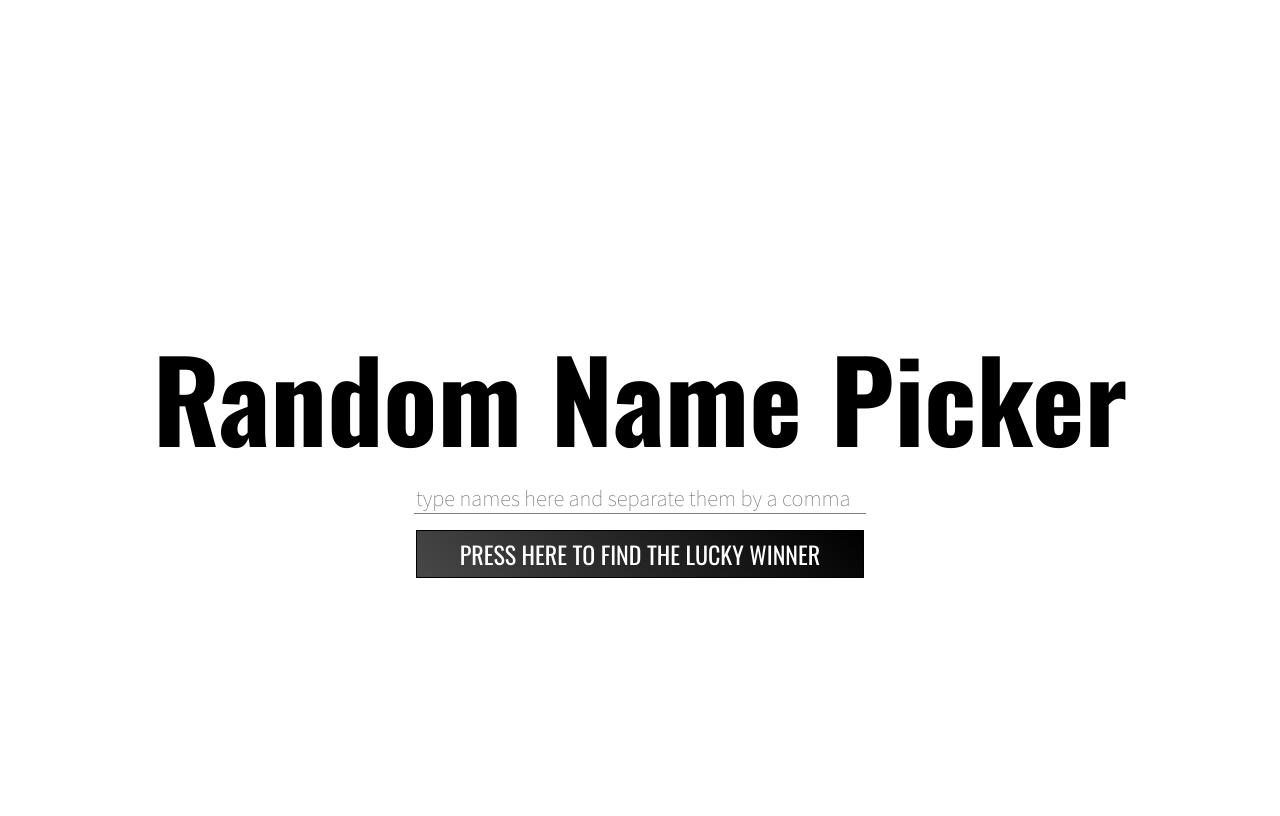
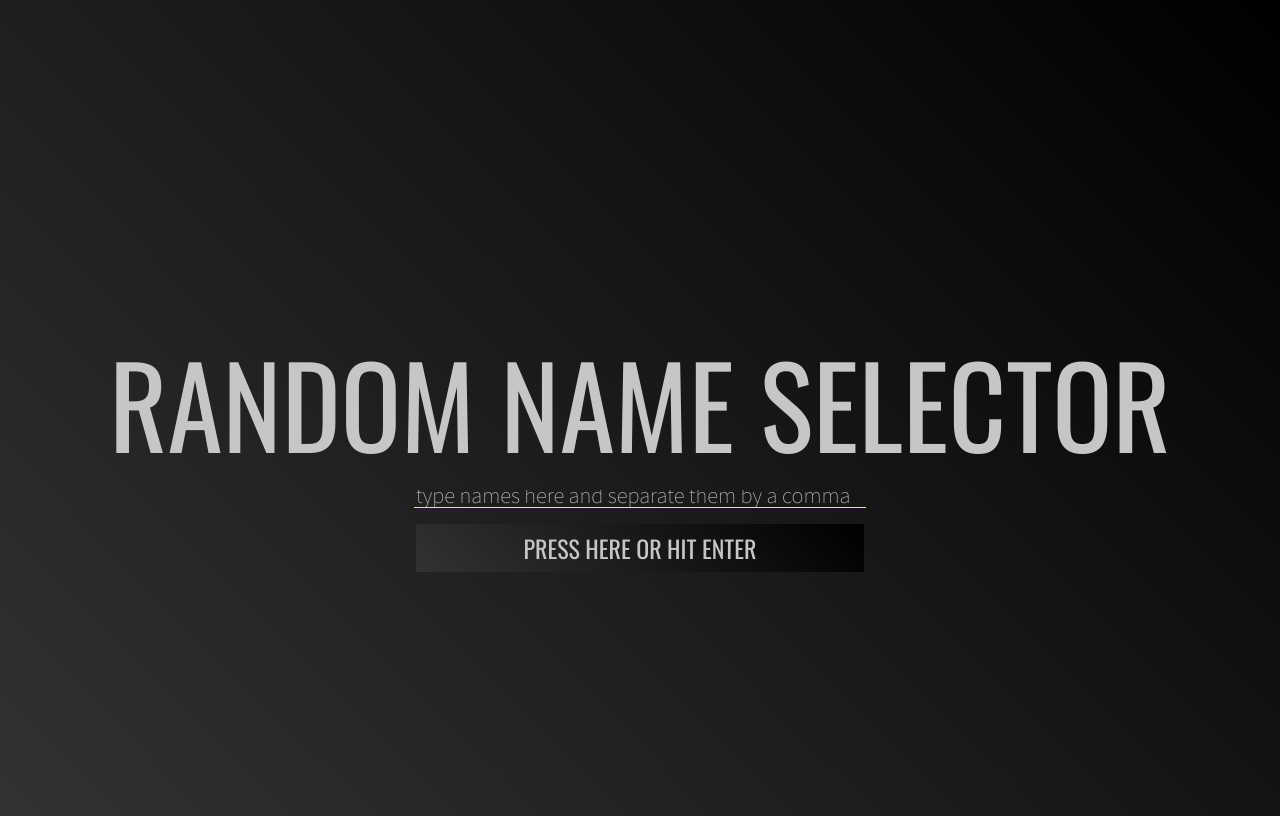
Before and after one commit to austramarta/name-selector, a plain HTML site: page index.html in a window 1280 px wide. Drawn offline with nearby package versions, Linux system fonts and the light colour scheme.

Commit message:
additional temporary styling

```diff
--- a/index.html
+++ b/index.html
@@ -11,7 +11,7 @@
 <body>
     <header>
         <div>
-            <h1>Random Name Picker</h1>
+            <h1>RANDOM NAME SELECTOR</h1>
         </div>
     </header>
     <section>
@@ -20,7 +20,7 @@
                 cols="100"></input>
         </div>
         <div>
-            <button id="select-name" onclick="enterNames()">PRESS HERE TO FIND THE LUCKY WINNER</button>
+            <button id="select-name" onclick="enterNames()">PRESS HERE OR HIT ENTER</button>
         </div>
     </section>
     <section>
--- a/main.js
+++ b/main.js
@@ -10,7 +10,7 @@ function enterNames() {
     //split all the names by commas
     let names = nameInput.value.split(",");
 
-    //display all names below the button by creating new "name" divs
+    //display all split names below the button by creating new "name" divs
     for (name of names) {
         const newName = document.createElement("div");
         newName.classList.add("name");
--- a/style.css
+++ b/style.css
@@ -2,8 +2,10 @@
 @import url('https://fonts.googleapis.com/css2?family=Source+Sans+Pro:wght@200;300;400;600;700;900&display=swap');
 
 :root {
-  --green: rgba(19, 101, 108, 1);
-  --orange: rgba(238, 188, 174, 1);
+  --grey: rgba(50, 50, 50, 1);
+  --black: #000000;
+  --off-white: #c7c6c6;
+  --yellow: #f4e17a;
 }
 
 body {
@@ -13,51 +15,61 @@ body {
   align-items: center;
   justify-content: center;
   height: 100vh;
+  background: rgb(73, 72, 72);
+  background: linear-gradient(45deg, var(--grey) 0%, var(--black) 100%);
 }
 /* title  styling*/
 h1 {
   font-family: 'Oswald', sans-serif;
-  font-weight: 700;
+  font-weight: 400;
+  color: var(--off-white);
   font-size: 7rem;
   margin-bottom: 0.2rem;
 }
 /* input text box styling */
 #name-input {
-  font-family: 'Source Sans Pro', sans-serif;
-  font-weight: 100;
-  font-size: 1.4rem;
   width: 28rem;
   border: none;
-  border-bottom: 1px solid grey;
+  border-bottom: 0.5px solid var(--yellow);
+  background: transparent;
   margin-bottom: 1rem;
+}
+input::placeholder {
+  font-family: 'Source Sans Pro', sans-serif;
+  font-size: 1.4rem;
+  font-weight: lighter;
+  color: var(--off-white);
+}
+input:focus {
+  font-family: 'Source Sans Pro', sans-serif;
+  font-size: 1.4rem;
+  font-weight: lighter;
+  color: var(--off-white);
+  outline: none;
 }
 /* select button  styling*/
 button {
   width: 28rem;
   height: 3rem;
-  border: 1px solid black;
+  border: 0px;
   background-color: grey;
-  color: white;
+  color: var(--off-white);
   font-family: 'Oswald', sans-serif;
   font-size: 1.5rem;
   background: rgb(73, 72, 72);
-  background: linear-gradient(
-    45deg,
-    rgba(73, 72, 72, 1) 0%,
-    rgba(0, 0, 0, 1) 100%
-  );
+  background: linear-gradient(45deg, var(--grey) 0%, var(--black) 100%);
 }
 /* name styling */
 .name {
   font-family: 'Oswald', sans-serif;
   font-weight: 500;
   font-size: 2rem;
-  color: lightsalmon;
+  color: var(--yellow);
 }
 .name.selected {
   font-family: 'Oswald', sans-serif;
   font-weight: 700;
   font-size: 2rem;
   color: white;
-  background-color: lightsalmon;
+  background-color: var(--yellow);
 }
```
